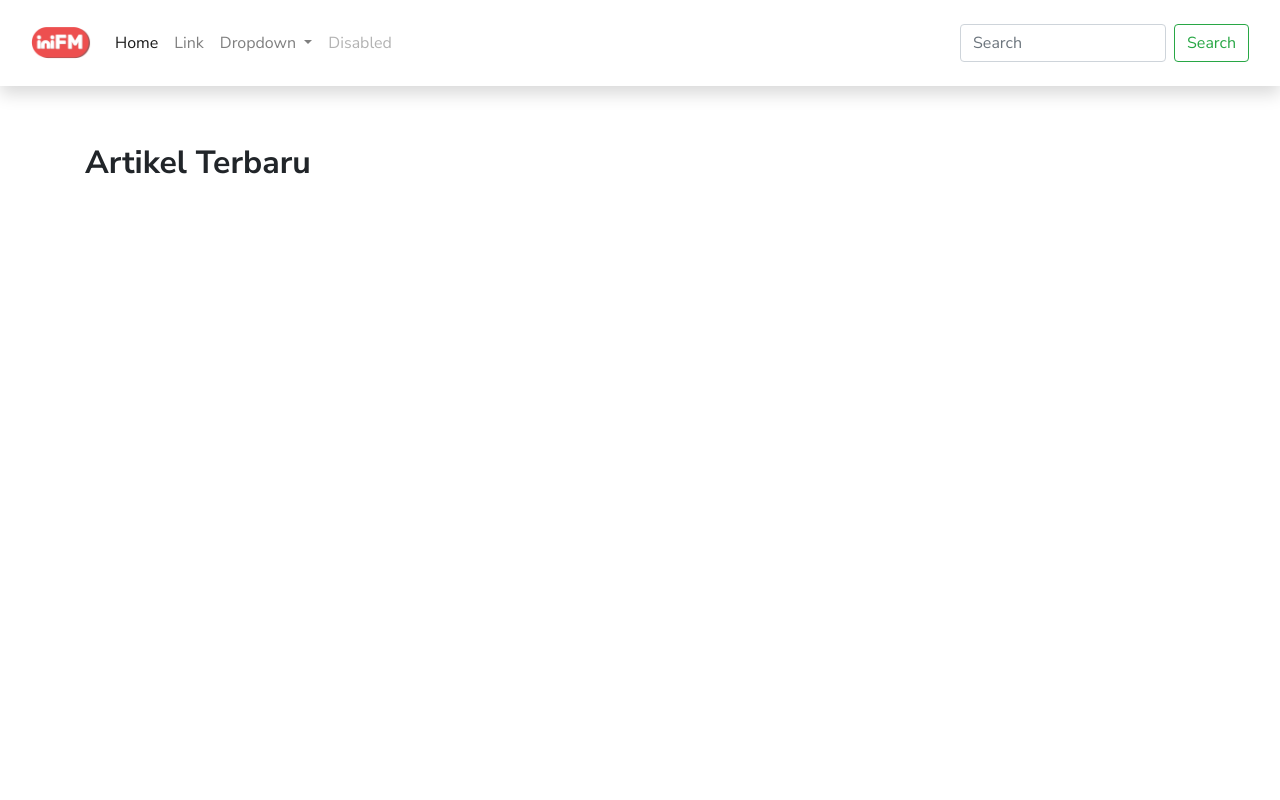
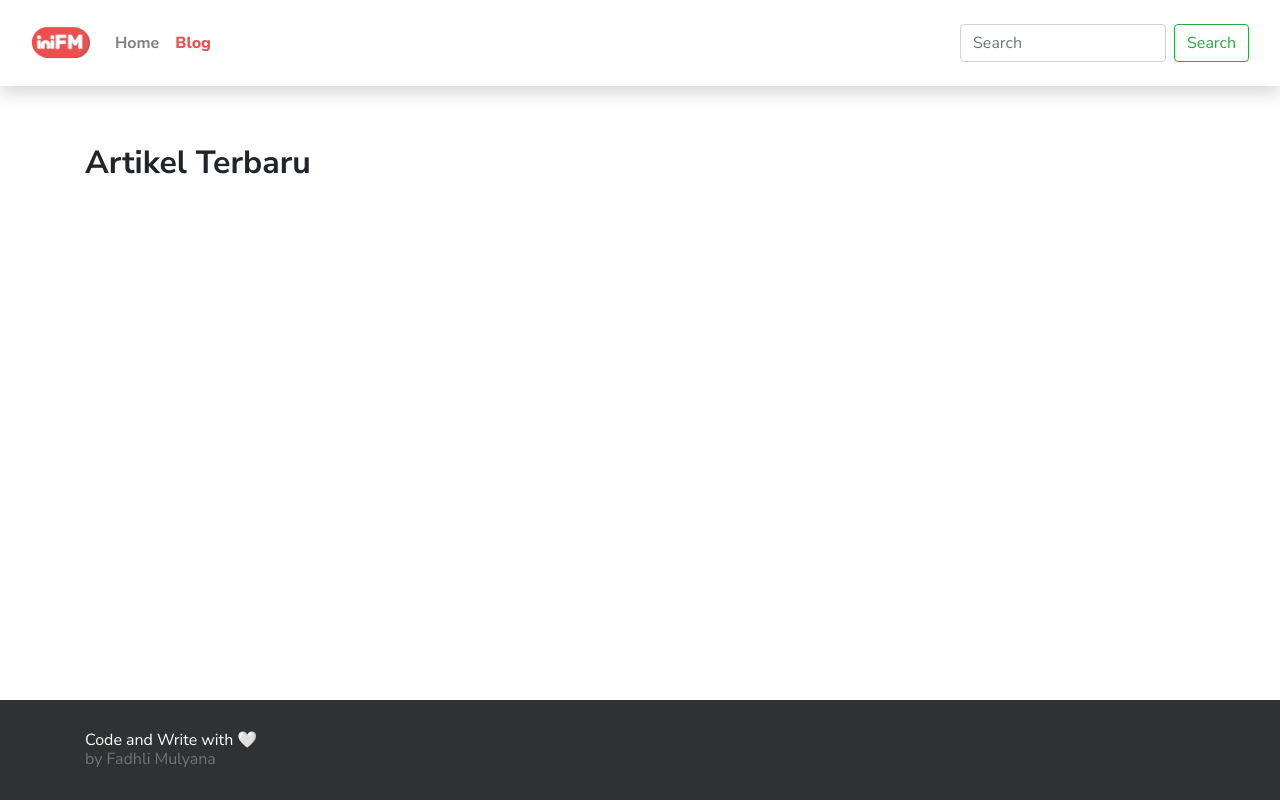
Before and after one commit to fadhlimulyana20/inifm, a Django app: page /blog/ in a window 1280 px wide. Run offline with Django 3.2, Linux system fonts and the light colour scheme; data that the repository does not hold is empty; style sheets or scripts are compiled from the project's sources; some libraries are stand-ins or nearby versions.

Commit message:
Add navbar active and footer

```diff
--- a/blog/templates/home.html
+++ b/blog/templates/home.html
@@ -7,7 +7,7 @@
    <div class="container py-5">
        <h2 class="font-weight-bold mb-4">Artikel Terbaru</h2>
         <div class="row no-gutters">
-            {% for post in post_list %}
+            {% for post in posts %}
             <div class="col-lg-3 col-md-4 px-2 mb-2">
                 <div class="card mb-4 shadow">
                     {% if post.featured_image %}
--- a/blog/templates/post-detail.html
+++ b/blog/templates/post-detail.html
@@ -8,7 +8,7 @@
 <section class="content">
     <div class="container py-5">
         <h1 class="mb-0">{{ post.title }}</h1>
-        <p class="text-muted">{{ post.author }} | {{ post.created_at }}</p>
+        <p class="text-muted"><span class="badge badge-primary">{{ post.author }}</span> {{ post.created_at|date:"d F Y" }}</p>
         {% if post.featured_image %}
             <a href="{{ post.featured_image.url }}">
                 <img class="img-fluid rounded" src="{{ post.featured_image.url }}" alt="">
--- a/blog/views.py
+++ b/blog/views.py
@@ -7,6 +7,21 @@ class PostList(ListView):
     template_name = "home.html"
     queryset = Post.objects.filter(status=1).order_by('-created_at')
 
+    def get_context_data(self, **kwargs):
+        # Call the base implementation first to get a context
+        context = super().get_context_data(**kwargs)
+        # Add in the publisher
+        context['posts'] = self.queryset
+        context['route'] = 'blog'
+        return context
+
 class PostDetail(DetailView):
     template_name = "post-detail.html"
     model = Post
+
+    def get_context_data(self, **kwargs):
+        # Call the base implementation first to get a context
+        context = super().get_context_data(**kwargs)
+        # Add in the publisher
+        context['route'] = 'blog'
+        return context
--- a/static/sass/project.scss
+++ b/static/sass/project.scss
@@ -3,8 +3,17 @@ $layout-breakpoint-medium: 768px;
 $layout-breakpoint-large: 992px;
 $layout-breakpoint-extra-large: 1200px;
 
+// color
+$bg-white: #FFFFFF;
+$bg-dark: #303133;
+
 body{
     font-family: 'Nunito Sans', sans-serif;
+}
+
+.main {
+    background-color: $bg-white;
+    margin-bottom: 100px;
 }
 
 .content{
@@ -19,6 +28,27 @@ body{
     }
 }
 
+.main-navbar{
+    font-size : 1em;
+    font-weight : 700;
+    .active{
+        .nav-link {
+            color: #ED4F4F !important;
+            font-weight: 800;
+        }
+    }
+}
+
+.footer{
+    position: fixed;
+    z-index: -1;
+    bottom: 0;
+    width: 100%;
+    height: 100px;
+    background-color: $bg-dark;
+    color: $bg-white;
+}
+
 @media (min-width: $layout-breakpoint-medium){
     .blog-content{
         padding-left : 5em;
--- a/templates/base.html
+++ b/templates/base.html
@@ -17,10 +17,15 @@
 </head>
 <body>
     {% include 'components/navbar.html' %}
-    <div class="py-5" >
+    <div class="py-5 main" >
         {% block content %}
         <!--  content goes here  -->
         {% endblock content %}
     </div>
+    {% include 'components/footer.html' %}
+
+    <script src="https://code.jquery.com/jquery-3.5.1.slim.min.js" integrity="sha384-DfXdz2htPH0lsSSs5nCTpuj/zy4C+OGpamoFVy38MVBnE+IbbVYUew+OrCXaRkfj" crossorigin="anonymous"></script>
+    <script src="https://cdn.jsdelivr.net/npm/popper.js@1.16.1/dist/umd/popper.min.js" integrity="sha384-9/reFTGAW83EW2RDu2S0VKaIzap3H66lZH81PoYlFhbGU+6BZp6G7niu735Sk7lN" crossorigin="anonymous"></script>
+    <script src="https://stackpath.bootstrapcdn.com/bootstrap/4.5.2/js/bootstrap.min.js" integrity="sha384-B4gt1jrGC7Jh4AgTPSdUtOBvfO8shuf57BaghqFfPlYxofvL8/KUEfYiJOMMV+rV" crossorigin="anonymous"></script>
 </body>
 </html>
--- /dev/null
+++ b/templates/components/footer.html
@@ -0,0 +1,6 @@
+<footer class="footer d-flex align-items-center">
+  <div class="container">
+    <h6 class="mb-0">Code and Write with 🤍</h6>
+    <h6 class="text-muted mb-0">by Fadhli Mulyana</h6>
+  </div>
+</footer>
--- a/templates/components/navbar.html
+++ b/templates/components/navbar.html
@@ -7,27 +7,17 @@
           <img src='{% static "img/logo.png" %}' width="60" height="60" class="d-inline-block align-top" alt="" loading="lazy">
       </a>
 
-      <div class="collapse navbar-collapse" id="navbarSupportedContent">
+      <button class="navbar-toggler" type="button" data-toggle="collapse" data-target="#navbarSupportedContent" aria-controls="navbarSupportedContent" aria-expanded="false" aria-label="Toggle navigation">
+          <span class="navbar-toggler-icon"></span>
+      </button>
+
+      <div class="collapse navbar-collapse main-navbar" id="navbarSupportedContent">
         <ul class="navbar-nav mr-auto">
-          <li class="nav-item active">
-            <a class="nav-link" href="#">Home <span class="sr-only">(current)</span></a>
+          <li class="nav-item {% if route == 'home' %}active{% endif %}">
+            <a class="nav-link" href="/">Home</a>
           </li>
-          <li class="nav-item">
-            <a class="nav-link" href="#">Link</a>
-          </li>
-          <li class="nav-item dropdown">
-            <a class="nav-link dropdown-toggle" href="#" id="navbarDropdown" role="button" data-toggle="dropdown" aria-haspopup="true" aria-expanded="false">
-              Dropdown
-            </a>
-            <div class="dropdown-menu" aria-labelledby="navbarDropdown">
-              <a class="dropdown-item" href="#">Action</a>
-              <a class="dropdown-item" href="#">Another action</a>
-              <div class="dropdown-divider"></div>
-              <a class="dropdown-item" href="#">Something else here</a>
-            </div>
-          </li>
-          <li class="nav-item">
-            <a class="nav-link disabled" href="#">Disabled</a>
+          <li class="nav-item {% if route == 'blog' %}active{% endif %}">
+            <a class="nav-link" href="/blog">Blog</a>
           </li>
         </ul>
         <form class="form-inline my-2 my-lg-0">
```
Also changed, not shown: 1 other file.
